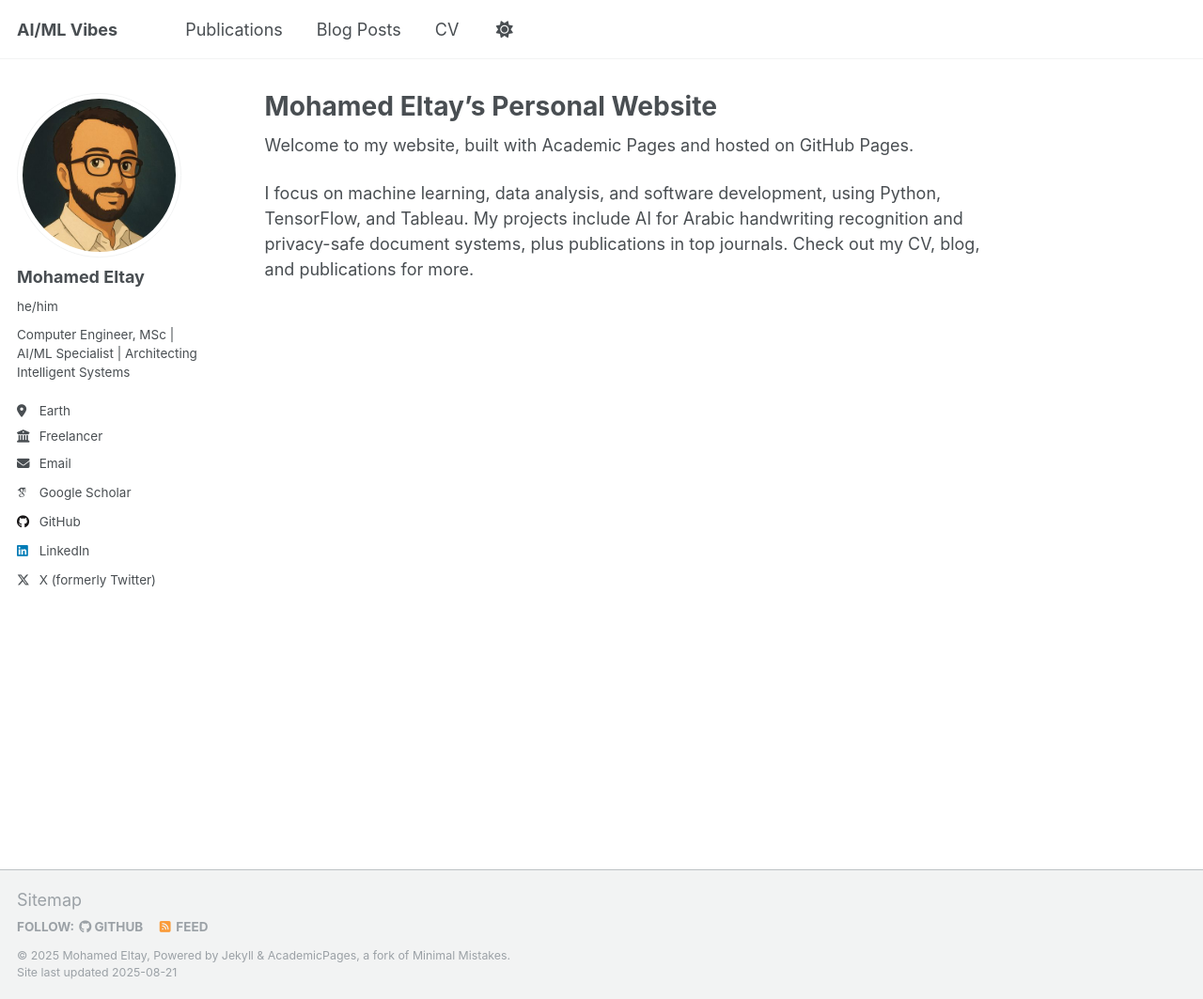
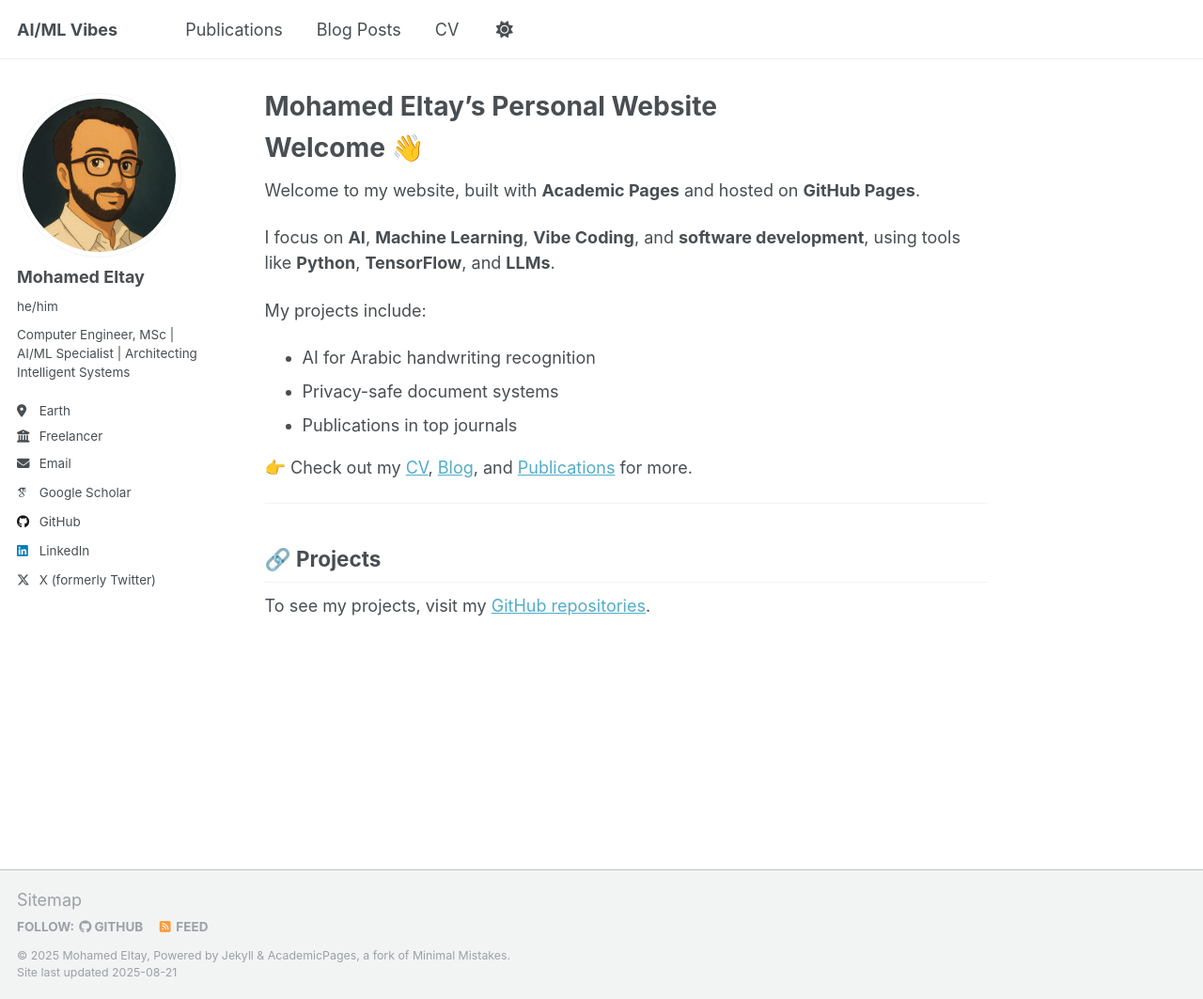
Before and after one commit to eltay89/eltay89.github.io, a Jekyll site: the page built from _pages/about.md, in a window 1280 px wide and 1063 px high. Shown: the whole window at 94% size. Built offline with Jekyll 4.4.1, drawn with Linux system fonts in a browser that asks for light colours; some web fonts are replaced; a script that is not in the unit is left out.

Commit message:
Update about.md

```diff
--- a/_pages/about.md
+++ b/_pages/about.md
@@ -7,6 +7,20 @@ redirect_from:
   - /about.html
 ---
 
-Welcome to my website, built with Academic Pages and hosted on GitHub Pages.
+# Welcome 👋
 
-I focus on machine learning, data analysis, and software development, using Python, TensorFlow, and Tableau. My projects include AI for Arabic handwriting recognition and privacy-safe document systems, plus publications in top journals. Check out my CV, blog, and publications for more.
+Welcome to my website, built with **Academic Pages** and hosted on **GitHub Pages**.
+
+I focus on **AI**, **Machine Learning**, **Vibe Coding**, and **software development**, using tools like **Python**, **TensorFlow**, and **LLMs**.
+
+My projects include:
+- AI for Arabic handwriting recognition
+- Privacy-safe document systems
+- Publications in top journals
+
+👉 Check out my [CV](/cv), [Blog](/year-archive), and [Publications](/publications) for more.
+
+---
+
+## 🔗 Projects
+To see my projects, visit my [GitHub repositories](https://github.com/eltay89?tab=repositories).
```
